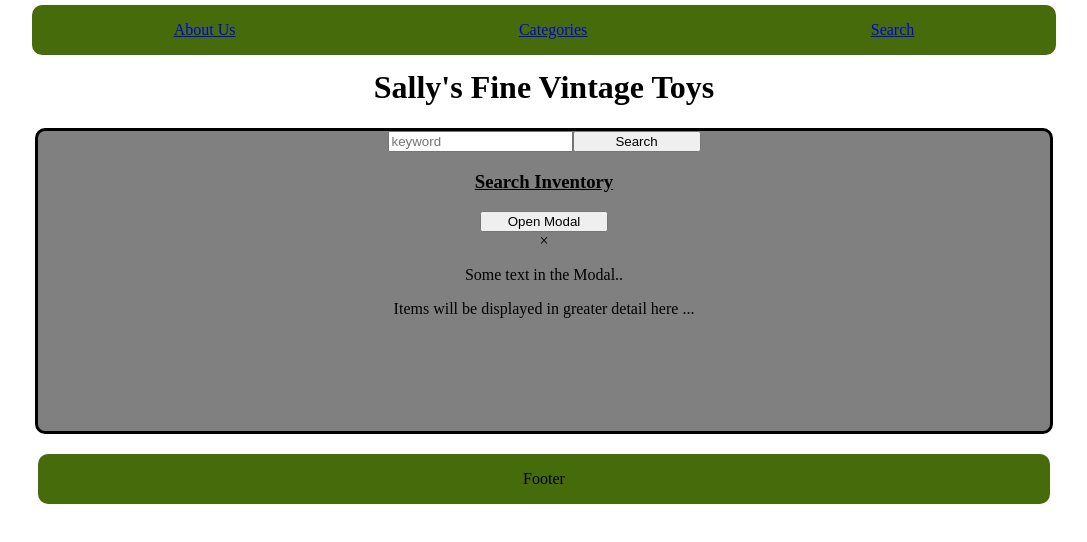
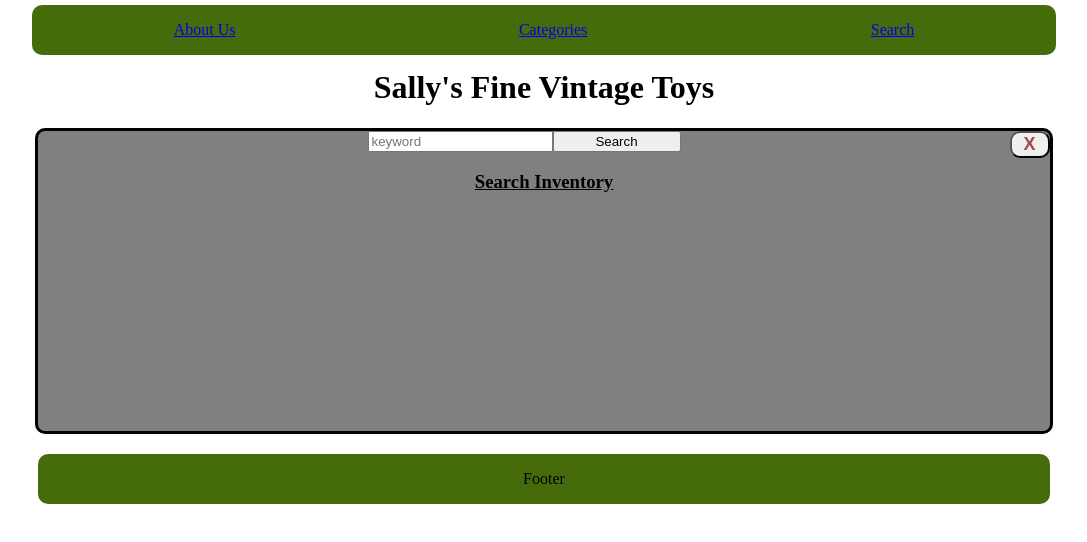
Before and after one commit to akaryrye/Ebay-Store, a React (Create React App) app: page /search in a window 1280 px wide. Shown: the top 542 px of the page, without its empty margins (96-1183 px from the left). Built offline with nearby package versions, Linux system fonts and the light colour scheme.

Commit message:
modal for items search

```diff
--- a/src/components/ItemModal.js
+++ b/src/components/ItemModal.js
@@ -1,21 +1,25 @@
 import React from 'react';
 
-export default function ItemModal() {
+export default function ItemModal(props) {
 
    return (
       <div className='item-modal'>
 
          {/* Trigger/Open The Modal */}
-         <button id="myBtn">Open Modal</button>
+         <button id='myBtn'>Open Modal</button>
 
          {/* The Modal */}
-         <div id="myModal" class="modal">
-            <div class="modal-content">
-               <span class="close">&times;</span>
-               <p>Some text in the Modal..</p>
+         <div id='myModal' class='modal'>
+            <button  class='close'
+                     onClick={props.toggleModal}
+            >X</button>
+            <div class='modal-content'>
+
                <p>Items will be displayed in greater detail here ...</p>
+               <img src={props.currentItem.galleryURL[0]} />
             </div>
          </div>
+
       </div>
    )
 }
--- a/src/components/Search.js
+++ b/src/components/Search.js
@@ -30,16 +30,21 @@ export default class Search extends Component {
             if (items) {
                console.log(items)
                this.props.store.insertItems(items)
-            } /* else {
-               this.props.store.insertItems([{title: ["No Results"]}])
-            } */
-
+            }
          })
    }
 
    handleChange = (e) => {
       this.props.store.updateSearchTerm(e.target.name, e.target.value)
    }
+
+   toggleModal = () => {
+      this.props.store.toggleModal();
+   }
+
+   /* currentItem = (index) => {
+
+   } */
 
    render () {
       return (
@@ -48,29 +53,32 @@ export default class Search extends Component {
                      id='searchByKey-input'
                      name='keyword'
                      placeholder='keyword'
-                     onInput={this.handleChange}
-                     />
+                     onInput={this.handleChange} />
             <button  id="searchByKey-btn"
-                     onClick={this.searchByKey}>
-               Search
-            </button>
+                     onClick={this.searchByKey} >
+                     Search</button>
+            <button  class='close'
+                     onClick={this.toggleModal} >
+                     X</button>
+
             <u><h3>Search Inventory</h3></u>
             <ol>
 
             {this.props.store.searchResults.items &&
                this.props.store.searchResults.items.map((item, index) => (
-                  <li key={index}>
+                  <li   key={index}
+                        onClick={() => this.props.store.currentItem(index)} >
                      <div className='search-result-item'>{item.title[0]}</div>
                   </li>
                ))
             }
 
             </ol>
-            <ItemModal />
+            {this.props.store.searchResults.showModal &&
+               <ItemModal toggleModal={this.toggleModal}
+                           currentItem={this.props.store.searchResults.currentItem} />
+            }
          </div>
       )
    }
 }
-//else {
-   //return(<h3>No Results</h3>)
-//}}
--- a/src/styles.css
+++ b/src/styles.css
@@ -36,17 +36,54 @@ body {
   text-align: center;
   min-height: 300px;
   width: 80%;
-  border: 3px solid black;
+  border: 3px solid #000000;
   border-radius: 10px;
-  background-color: grey;
+  background-color: #808080;
 }
 
 .search-result-item {
-  background-color: white;
-  border: 2px solid black;
+  background-color: #ffffff;
+  border: 2px solid #000000;
   min-height: 50px;
   margin: 0 auto;
   width: 80%;
+}
+
+.modal {
+  /*display: none; */
+  position: fixed;
+  z-index: 1;
+  left: 0;
+  top: 0;
+  width: 100%;
+  height: 100%;
+  overflow: auto;
+  background-color: #000000;
+  background-color: #000000d2;
+}
+
+.modal-content {
+  background-color: #fefefe;
+  margin: 15% auto;
+  padding: 10px;
+  border: 1px solid #000000;
+  border-radius: 10px;
+  width: 80%;
+}
+
+.close {
+  color: #850000b4;
+  float: right;
+  font-size: 18px;
+  font-weight: bold;
+  width: 40px;
+  border-radius: 10px;
+}
+
+.close:hover, .close:focus {
+  color: black;
+  text-decoration: none;
+  cursor: pointer;
 }
 
 .controls {
@@ -82,5 +119,4 @@ td, th {
 
 .about {
   min-height: 300px;
-
 }
--- a/src/utils/store.js
+++ b/src/utils/store.js
@@ -11,6 +11,7 @@ export default class Store {
    searchResults = {
       keyword: "",
       category: "",
+      showModal: false,
       items: ""
    }
 
@@ -22,6 +23,17 @@ export default class Store {
 
    updateSearchTerm(key, value) {
       this.searchResults[key] = value
+   }
+
+   currentItem (index) {
+      if (this.searchResults.items[index]) {
+         this.searchResults.currentItem = this.searchResults.items[index]
+         this.toggleModal()
+      }
+   }
+
+   toggleModal () {
+      this.searchResults.showModal = !this.searchResults.showModal
    }
 
    clear() {
@@ -48,6 +60,8 @@ decorate(Store, {
    searchResults: observable,
    insertItems: action,
    updateSearchTerm: action,
+   currentItem: action,
+   toggleModal: action,
    clear: action,
    insertOne: action,
    totalSum: computed
```
